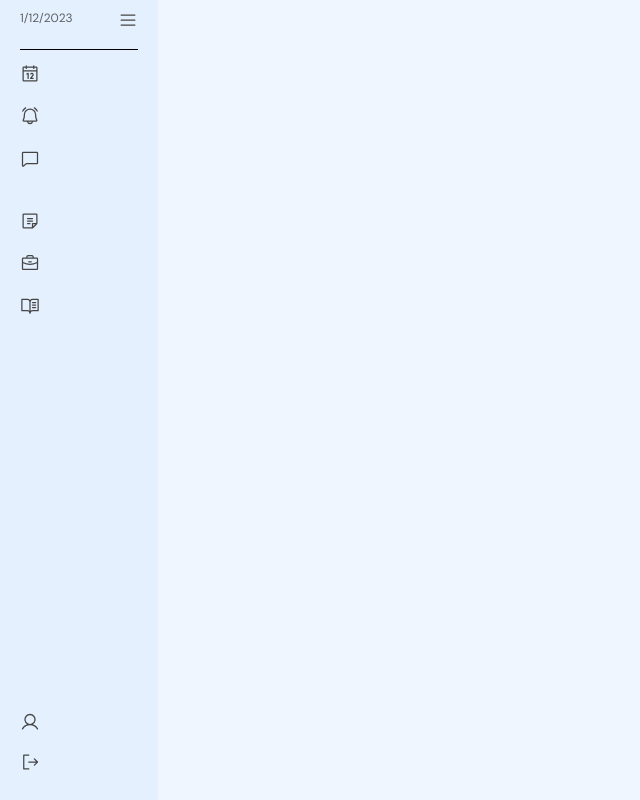
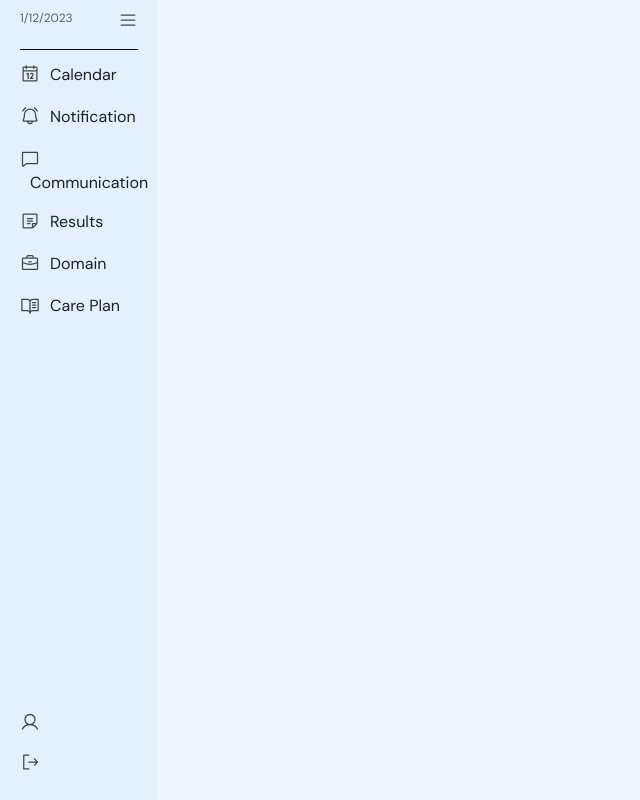
Before and after one commit to DiamondD7/yougotjob_client, a React (Vite) app: page /home in a window 1280 px wide. Shown: the whole page, without its empty margins (0-640 px from the left). Built offline with nearby package versions, Linux system fonts and the light colour scheme.

Commit message:
changed the animation and the style; removed the hover effect

```diff
--- a/src/components/Nav/Nav.jsx
+++ b/src/components/Nav/Nav.jsx
@@ -45,7 +45,9 @@ const Nav = () => {
               <Calendar size={20} color="#454545" />
             </button>
 
-            <label className={minimizedNav === true ? "" : "icon-label"}>
+            <label
+              className={minimizedNav === true ? "remove-label" : "icon-label"}
+            >
               Calendar
             </label>
           </li>
@@ -53,7 +55,9 @@ const Nav = () => {
             <button>
               <BellRinging size={20} color="#454545" />
             </button>
-            <label className={minimizedNav === true ? "" : "icon-label"}>
+            <label
+              className={minimizedNav === true ? "remove-label" : "icon-label"}
+            >
               Notification
             </label>
           </li>
@@ -61,7 +65,9 @@ const Nav = () => {
             <button>
               <Chat size={20} color="#454545" />
             </button>
-            <label className={minimizedNav === true ? "" : "icon-label"}>
+            <label
+              className={minimizedNav === true ? "remove-label" : "icon-label"}
+            >
               Communication
             </label>
           </li>
@@ -69,7 +75,9 @@ const Nav = () => {
             <button>
               <Note size={20} color="#454545" />
             </button>
-            <label className={minimizedNav === true ? "" : "icon-label"}>
+            <label
+              className={minimizedNav === true ? "remove-label" : "icon-label"}
+            >
               Results
             </label>
           </li>
@@ -77,7 +85,9 @@ const Nav = () => {
             <button>
               <Briefcase size={20} color="#454545" />
             </button>
-            <label className={minimizedNav === true ? "" : "icon-label"}>
+            <label
+              className={minimizedNav === true ? "remove-label" : "icon-label"}
+            >
               Domain
             </label>
           </li>
@@ -85,7 +95,9 @@ const Nav = () => {
             <button>
               <BookOpenText size={20} color="#454545" />
             </button>
-            <label className={minimizedNav === true ? "" : "icon-label"}>
+            <label
+              className={minimizedNav === true ? "remove-label" : "icon-label"}
+            >
               Care Plan
             </label>
           </li>
--- a/src/styles/navstyles.css
+++ b/src/styles/navstyles.css
@@ -72,31 +72,25 @@
 
 }
 
-.navside__wrapper ul label{
+.icon-label{
     position: relative;
-    left: 0px;
-    opacity: 0;
-
+    left: 10px;
+    top: -4px;
+    animation: labelShow .5s ease;
 }
 
-.navside__wrapper ul button:hover + .icon-label{
-    position: relative;
-    top: -4px;
-    left: 20px;
-    opacity: 1;
-    animation: labelSlide 1s ease;
+.remove-label{
+    display: none;
 }
 
-@keyframes labelSlide{
+@keyframes labelShow{
     0%{
-        left: 0px;
         opacity: 0;
     }
     50%{
-        opacity: 0.5;
+        opacity: 0;
     }
     100%{
-        left:20px;
         opacity: 1;
     }
 }
```
